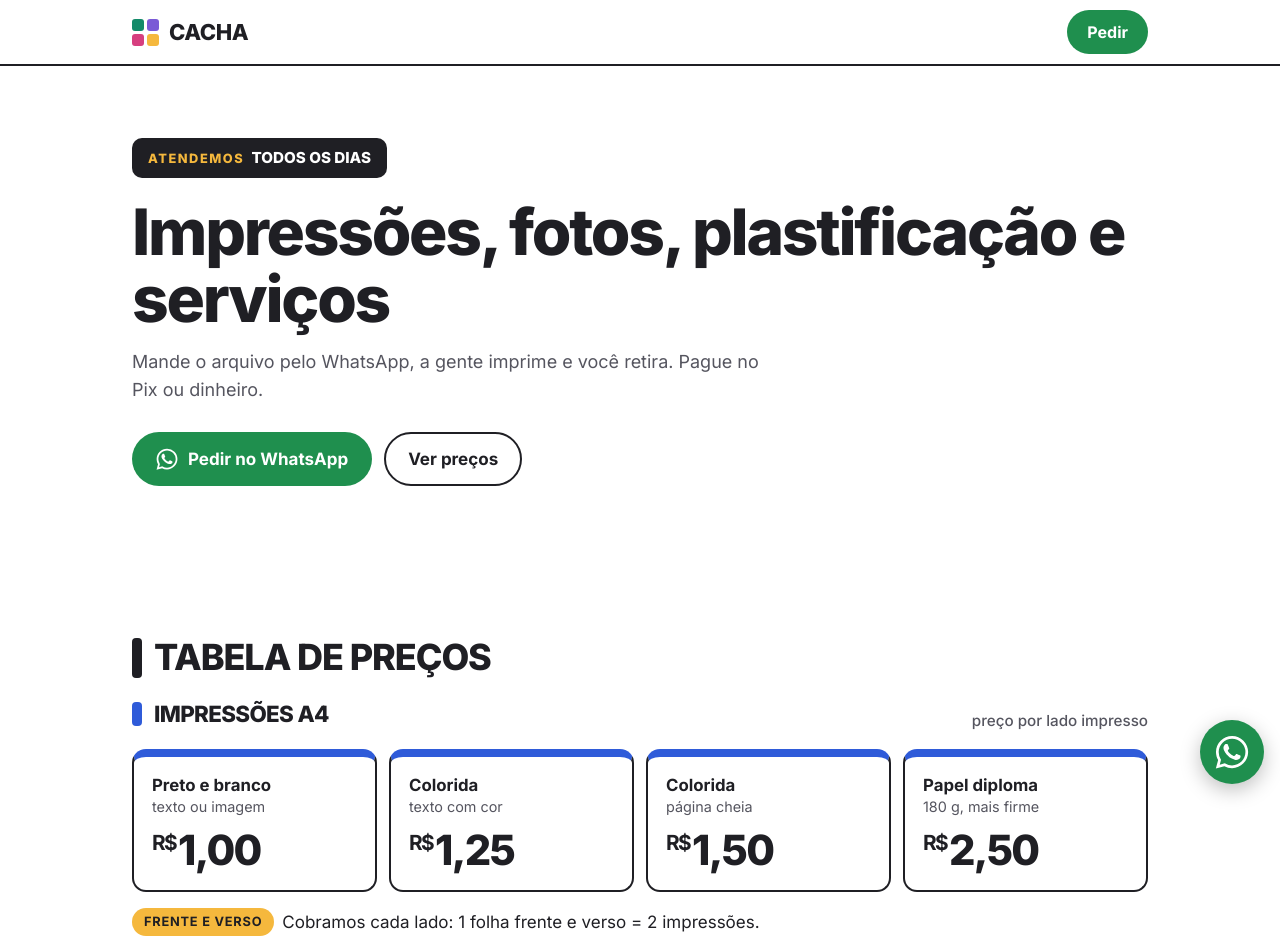
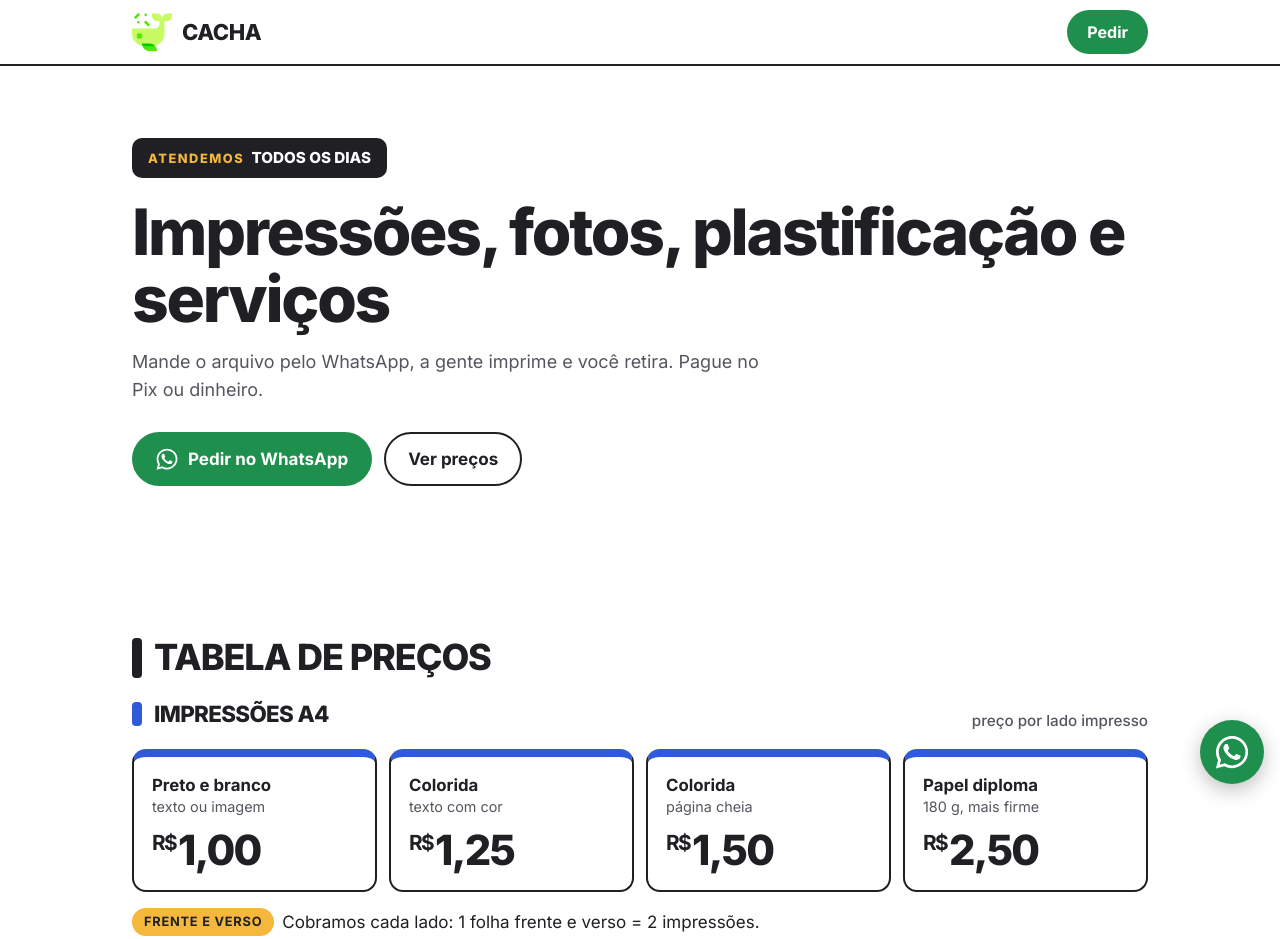
Before and after one commit to cacha-lote/cacha-site, a plain HTML site: page index.html in a window 1280 px wide. Shown: the top 939 px of the page. Drawn offline with Linux system fonts and the light colour scheme.

Commit message:
Adiciona logo provisória
Logo da baleia no topo, ícone da aba, ícone do celular e imagem de prévia do WhatsApp.

```diff
--- a/css/estilos.css
+++ b/css/estilos.css
@@ -131,13 +131,9 @@ a { color: inherit; }
 .topo__conteudo { display: flex; align-items: center; justify-content: space-between; min-height: 64px; }
 .marca { display: flex; align-items: center; gap: 10px; font-weight: 800; font-size: 1.375rem; letter-spacing: -.02em; text-decoration: none; }
 
-/* Os 4 quadradinhos coloridos (lembram os da tabela impressa) */
-.marca__icone { display: grid; grid-template-columns: repeat(2, 12px); gap: 3px; }
-.marca__icone i { width: 12px; height: 12px; border-radius: 3px; }
-.marca__icone i:nth-child(1) { background: var(--cor-verde); }
-.marca__icone i:nth-child(2) { background: var(--cor-roxo); }
-.marca__icone i:nth-child(3) { background: var(--cor-rosa); }
-.marca__icone i:nth-child(4) { background: var(--cor-amarelo); }
+/* Logo da marca (img/logo.png). O alt="" no HTML é de propósito: o nome
+   da marca já está escrito ao lado, então o leitor de tela não repete. */
+.marca__logo { width: 40px; height: 40px; display: block; }
 
 /* ---------------------------------------------------------------------
    5. APRESENTAÇÃO (primeira parte da página)
--- a/index.html
+++ b/index.html
@@ -46,8 +46,9 @@
   <meta property="og:image:alt" content="CACHA: impressões, fotos, plastificação e serviços. Pedidos pelo WhatsApp.">
   <meta name="twitter:card" content="summary_large_image">
 
-  <!-- Ícone que aparece na aba do navegador -->
-  <link rel="icon" href="img/favicon.svg" type="image/svg+xml">
+  <!-- Ícone da aba do navegador e do atalho na tela inicial do celular -->
+  <link rel="icon" href="img/favicon.png" type="image/png">
+  <link rel="apple-touch-icon" href="img/apple-touch-icon.png">
 
   <!-- Fonte Inter, do Google Fonts (a mesma "cara" da tabela impressa) -->
   <link rel="preconnect" href="https://fonts.googleapis.com">
@@ -66,7 +67,9 @@
   <header class="topo">
     <div class="container topo__conteudo">
       <a class="marca" href="#inicio" aria-label="Início">
-        <span class="marca__icone" aria-hidden="true"><i></i><i></i><i></i><i></i></span>
+        <!-- Logo provisória. Para trocar, substitua o arquivo img/logo.png
+             (de preferência quadrado e com fundo transparente). -->
+        <img class="marca__logo" src="img/logo.png" alt="" width="40" height="40">
         <span data-marca>CACHA</span>
       </a>
       <a class="botao botao--pequeno" data-whatsapp href="https://wa.me/5562998356264">Pedir</a>
```
Also changed, not shown: img/apple-touch-icon.png (added), img/favicon.png (added), img/favicon.svg (deleted), img/logo.png (added), img/og-imagem.png, 1 other file.
